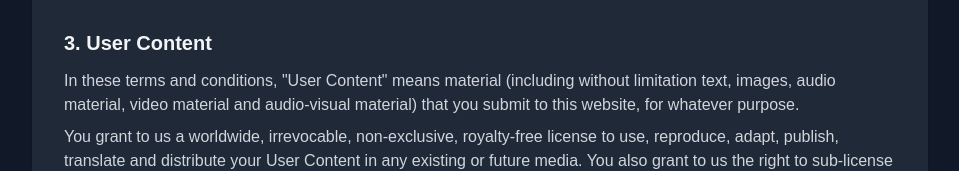
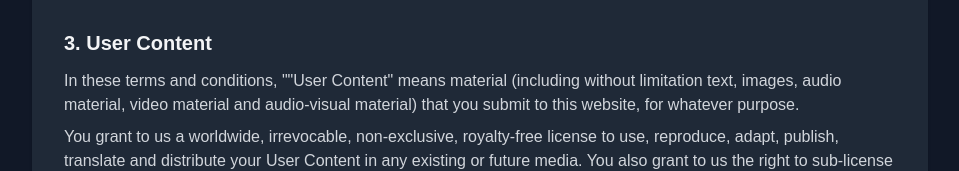
Before and after one commit to DebasishBarai/ai-image-generator-nextjs, a Next.js app: page /terms in a window 1280 px wide. Shown: the part 635-806 px from the top of the page, without its empty margins (160-1119 px from the left). Built offline with nearby package versions, Linux system fonts and the light colour scheme.

Commit message:
Update terms page apos error

```diff
--- a/app/terms/page.tsx
+++ b/app/terms/page.tsx
@@ -42,18 +42,18 @@ export default function TermsAndConditions() {
 
             <h2 className="text-xl font-semibold mt-6 mb-3 text-gray-100">3. User Content</h2>
             <p className="text-gray-300">
-              In these terms and conditions, "User Content" means material (including without limitation text, images, audio material, video material and audio-visual material) that you submit to this website, for whatever purpose.
+              In these terms and conditions, "&quot;User Content&quot; means material (including without limitation text, images, audio material, video material and audio-visual material) that you submit to this website, for whatever purpose.
             </p>
             <p className="mt-2 text-gray-300">
               You grant to us a worldwide, irrevocable, non-exclusive, royalty-free license to use, reproduce, adapt, publish, translate and distribute your User Content in any existing or future media. You also grant to us the right to sub-license these rights, and the right to bring an action for infringement of these rights.
             </p>
             <p className="mt-2 text-gray-300">
-              Your User Content must not be illegal or unlawful, must not infringe any third party's legal rights, and must not be capable of giving rise to legal action whether against you or us or a third party (in each case under any applicable law).
+              Your User Content must not be illegal or unlawful, must not infringe any third party&apos;s legal rights, and must not be capable of giving rise to legal action whether against you or us or a third party (in each case under any applicable law).
             </p>
 
             <h2 className="text-xl font-semibold mt-6 mb-3 text-gray-100">4. AI-Generated Content</h2>
             <p className="text-gray-300">
-              The images generated by our AI service are provided "as is" without any warranties, expressed or implied. We do not guarantee that the generated content will be error-free, appropriate for any specific purpose, or non-infringing of third-party rights.
+              The images generated by our AI service are provided &quot;as is&quot; without any warranties, expressed or implied. We do not guarantee that the generated content will be error-free, appropriate for any specific purpose, or non-infringing of third-party rights.
             </p>
             <p className="mt-2 text-gray-300">
               You are solely responsible for how you use the AI-generated images. We are not liable for any consequences resulting from your use of the generated content.
```
